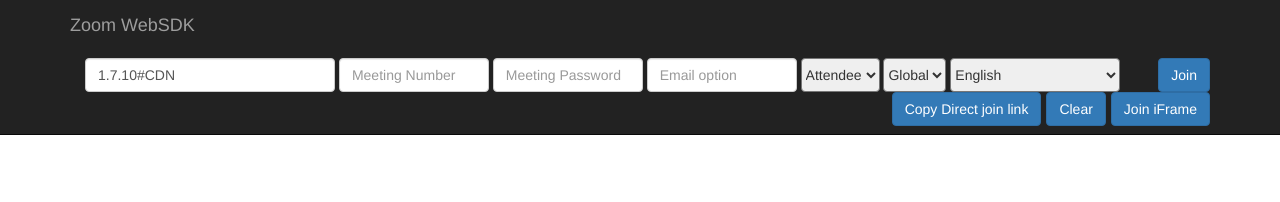
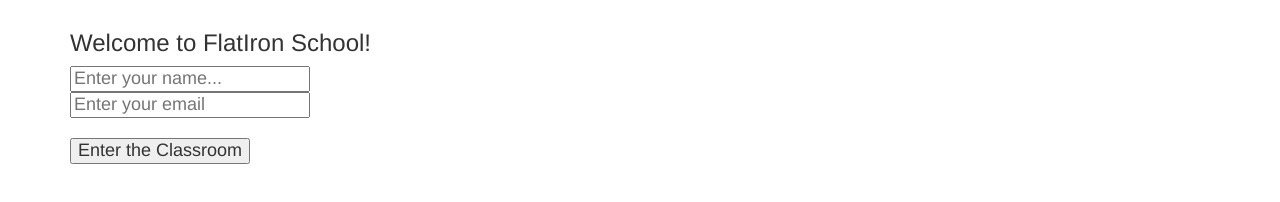
Before and after one commit to vshengeliya/classzoom_frontend, a plain HTML site: page index.html in a window 1280 px wide. Drawn offline with nearby package versions, Linux system fonts and the light colour scheme; no server answers.

Commit message:
teamplate for Form

```diff
--- a/index.html
+++ b/index.html
@@ -112,7 +112,7 @@
         </div>
     </nav>
 
-    <h2>Hello</h2>
+    <h4 id="welcome">Hello</h4>
     <br><br><br><br>
     <br>
     <br>
--- a/src/index.js
+++ b/src/index.js
@@ -1,4 +1,42 @@
 document.addEventListener("DOMContentLoaded", e=>{
+
+    let navBar = document.querySelector("#nav-tool")
+    navBar.remove()
+
+    let welcome = document.querySelector("#welcome")
+    welcome.innerHTML =`
+    <div class="container">
+    <form class="add-toy-form">
+      <h3>Welcome to FlatIron School!</h3>
+
+      <input
+        type="text"
+        name="name"
+        value=""
+        placeholder="Enter your name..."
+        class="input-text"/>
+      <br/>
+      <input
+        type="text"
+        name="email"
+        value=""
+        placeholder="Enter your email"
+        class="input-text"/>
+      <br/><br/>
+      <input
+        type="submit"
+        name="submit"
+        value="Enter the Classroom"
+        class="submit"/>
+    </form>
+  </div>
+    `
+
+
+
+
+
+
 
     const studentUrl = "http://localhost:3000/students"
     const studentUl = document.getElementById("students")
```
